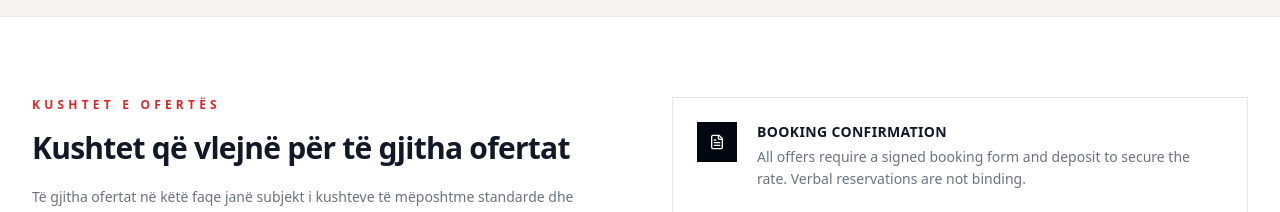
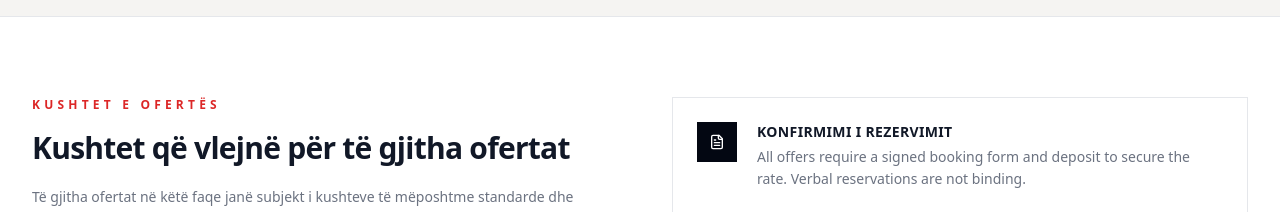
Before and after one commit to bla-mamba/univers-agency-finished, a React (Vite) app: page /offers in a window 1280 px wide. Shown: the part 1100-1312 px from the top of the page. Built offline with nearby package versions, Linux system fonts and the light colour scheme; no server answers; the database is empty.

Commit message:
Updated OffersPage.tsx

```diff
--- a/src/pages/OffersPage.tsx
+++ b/src/pages/OffersPage.tsx
@@ -32,7 +32,7 @@ const OFFER_CONDITIONS = [
 const OFFER_POLICY = [
  {
  icon: FileText,
- title:'Booking Confirmation',
+ title:'Konfirmimi i Rezervimit',
  body:'All offers require a signed booking form and deposit to secure the rate. Verbal reservations are not binding.',
 },
  {
```
